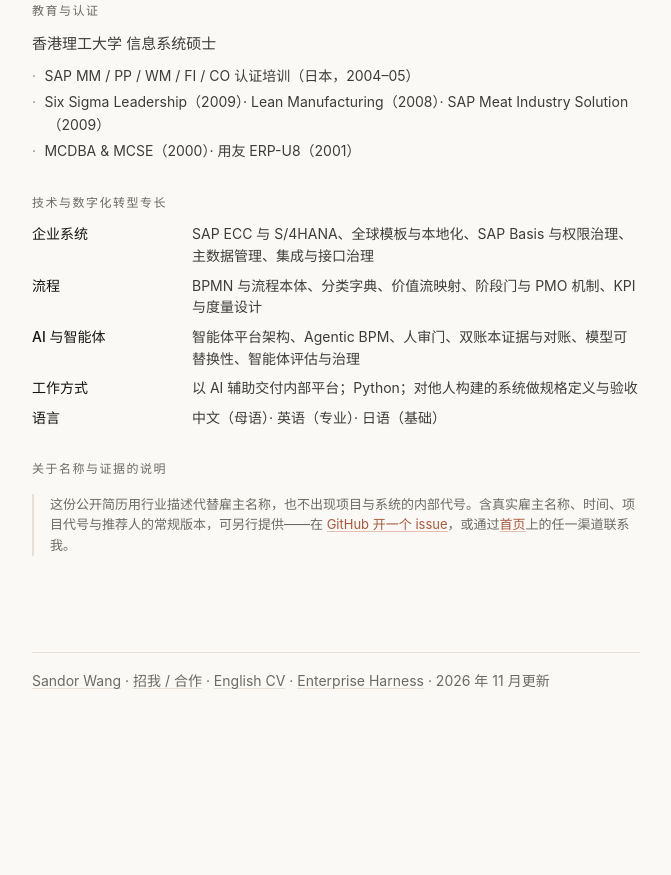
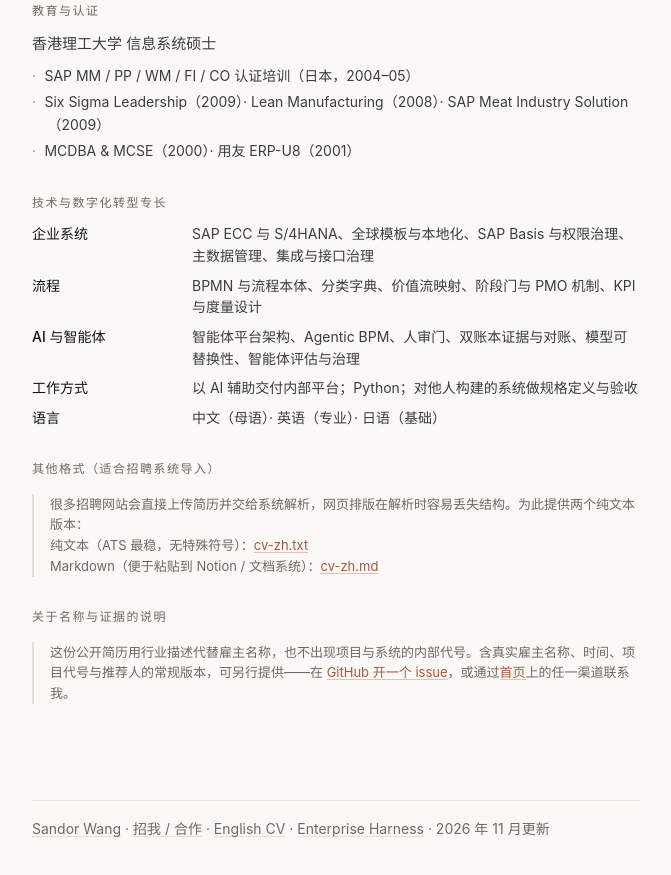
Before and after one commit to sdr010-coder/sdr010-coder.github.io, a plain HTML site: page cv-zh.html in a window 1280 px wide. Shown: the part 3272-4147 px from the top of the page, without its empty margins (304-975 px from the left). Before the commit the page ends 4061 px from the top, so only its background shows below. Drawn offline with Linux system fonts and the light colour scheme.

Commit message:
Add ATS-ready plain-text and Markdown versions of the Chinese CV

```diff
--- a/cv-zh.html
+++ b/cv-zh.html
@@ -210,6 +210,13 @@
 </div>
 
 <div class="cv-block">
+  <h2>其他格式（适合招聘系统导入）</h2>
+  <p class="cv-note">很多招聘网站会直接上传简历并交给系统解析，网页排版在解析时容易丢失结构。为此提供两个纯文本版本：<br>
+  纯文本（ATS 最稳，无特殊符号）：<a href="cv-zh.txt">cv-zh.txt</a><br>
+  Markdown（便于粘贴到 Notion / 文档系统）：<a href="cv-zh.md">cv-zh.md</a></p>
+</div>
+
+<div class="cv-block">
   <h2>关于名称与证据的说明</h2>
   <p class="cv-note">这份公开简历用行业描述代替雇主名称，也不出现项目与系统的内部代号。含真实雇主名称、时间、项目代号与推荐人的常规版本，可另行提供——在 <a href="https://github.com/sdr010-coder/EnterpriseHARNESS/issues">GitHub 开一个 issue</a>，或通过<a href="zh.html">首页</a>上的任一渠道联系我。</p>
 </div>
```
Also changed, not shown: cv-zh.txt (added), 2 other files.
